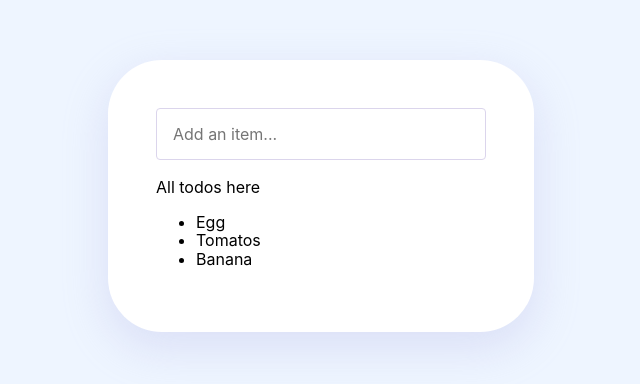
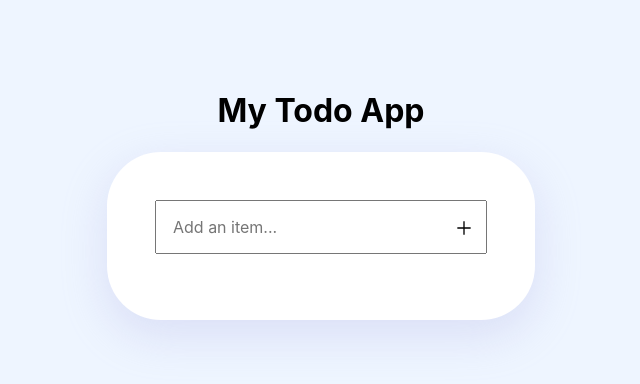
Before and after one commit to naimlatifi5/my-to-do-app, a React (Create React App) app: page / in a window 1280 px wide. Shown: the part 204-588 px from the top of the page, without its empty margins (319-959 px from the left). Built offline with nearby package versions, Linux system fonts and the light colour scheme.

Commit message:
more enhancement on my todo app

```diff
--- a/src/App.tsx
+++ b/src/App.tsx
@@ -1,11 +1,15 @@
-import React from 'react'
+import React, { useState } from 'react'
 import './App.css'
 import styled from 'styled-components'
 
 // components
 
 import AddToDo from './components/AddToDo'
-import ToDos from './components/ToDos'
+import ShowToDos from './components/ShowToDos'
+
+// model with interface
+
+import { ToDo } from './utils/model'
 
 const PageWrapper = styled.div`
   background-color: rgba(238, 245, 255, 1);
@@ -28,13 +32,30 @@ const ToDoListContainer = styled.div`
   border-radius: 54px;
   width: calc(100% - 48px);
 `
-function App() {
+const App: React.FC = () => {
+  const [toDo, setToDo] = useState<string>('')
+  const [allToDos, setAllToDos] = useState<ToDo[]>([])
+
+  const handleAddToDos = (e: React.FormEvent) => {
+    e.preventDefault()
+    if (toDo) {
+      setAllToDos([...allToDos, { id: Date.now(), todo: toDo, isDone: false }])
+      // empty input after submit
+      setToDo('')
+    }
+  }
+
   return (
     <PageWrapper>
       <Container>
+        <h1>My Todo App</h1>
         <ToDoListContainer>
-          <AddToDo></AddToDo>
-          <ToDos></ToDos>
+          <AddToDo
+            toDo={toDo}
+            setToDo={setToDo}
+            handleAddToDos={handleAddToDos}
+          ></AddToDo>
+          <ShowToDos allToDos={allToDos} setAllToDos={setAllToDos}></ShowToDos>
         </ToDoListContainer>
       </Container>
     </PageWrapper>
--- a/src/components/AddToDo.tsx
+++ b/src/components/AddToDo.tsx
@@ -1,24 +1,57 @@
-import React from 'react'
+import React, { useRef } from 'react'
 import styled from 'styled-components'
+import { GrAdd } from 'react-icons/gr'
 
 const Input = styled.input`
   padding: 16px;
   width: 100%;
-  border-radius: 4px;
-  border: 1px solid #dbd5ec;
+
   display: flex;
   flex-direction: column;
   justify-content: center;
   align-items: center;
   margin-bottom: 18px;
 `
-const AddToDo = () => {
+
+const FormWrapper = styled.form`
+  position: relative;
+`
+
+const IconWrapper = styled.div`
+  position: absolute;
+  top: 20px;
+  right: 15px;
+`
+interface Props {
+  toDo: string
+  setToDo: React.Dispatch<React.SetStateAction<string>>
+  handleAddToDos: (e: React.FormEvent) => void
+}
+
+const AddToDo: React.FC<Props> = ({ toDo, setToDo, handleAddToDos }) => {
+  const inputRef = useRef<HTMLInputElement>(null)
+
+  const handleFormSubmit = (e: React.FormEvent) => {
+    handleAddToDos(e)
+    // blur input after submitting the form
+    inputRef.current?.blur()
+  }
+
   return (
-    <div>
-      <form>
-        <Input type="search" placeholder="Add an item..." />
-      </form>
-    </div>
+    <>
+      <FormWrapper onSubmit={handleFormSubmit}>
+        <Input
+          ref={inputRef}
+          value={toDo}
+          onChange={(e) => setToDo(e.target.value)}
+          type="search"
+          placeholder="Add an item..."
+        />
+        <IconWrapper onClick={handleAddToDos}>
+          <GrAdd></GrAdd>
+        </IconWrapper>
+      </FormWrapper>
+    </>
   )
 }
 
--- /dev/null
+++ b/src/components/ShowToDos.tsx
@@ -0,0 +1,27 @@
+import React from 'react'
+import { ToDo } from '../utils/model'
+import ToDoItem from './ToDoItem'
+
+interface Props {
+  allToDos: ToDo[]
+  setAllToDos: React.Dispatch<React.SetStateAction<ToDo[]>>
+}
+
+const ShowToDos: React.FC<Props> = ({ allToDos, setAllToDos }) => {
+  return (
+    <ul>
+      {allToDos.map((item) => {
+        return (
+          <ToDoItem
+            key={item.id}
+            item={item}
+            allToDos={allToDos}
+            setAllToDos={setAllToDos}
+          />
+        )
+      })}
+    </ul>
+  )
+}
+
+export default ShowToDos
--- a/src/components/SingleToDoItem.tsx
+++ /dev/null
@@ -1,12 +0,0 @@
-import React from 'react'
-
-const SingleToDoItem = () => {
-  return (
-      <ul>
-          <li>Egg</li>
-          <li>Tomatos</li>
-          <li>Banana</li>
-    </ul>
-  )
-}
-export default SingleToDoItem
--- /dev/null
+++ b/src/components/ToDoItem.tsx
@@ -0,0 +1,27 @@
+import React from 'react'
+import { ToDo } from '../utils/model'
+import { AiFillDelete } from 'react-icons/ai'
+import { FiEdit } from 'react-icons/fi'
+
+interface Props {
+  item: ToDo
+  allToDos: ToDo[]
+  setAllToDos: React.Dispatch<React.SetStateAction<ToDo[]>>
+}
+
+const ToDoItem: React.FC<Props> = ({ item, allToDos, setAllToDos }) => {
+  return (
+    <>
+      <li>
+        <span>{item.todo}</span>
+        <span>
+          <AiFillDelete />
+        </span>
+        <span>
+          <FiEdit />
+        </span>
+      </li>
+    </>
+  )
+}
+export default ToDoItem
--- a/src/components/ToDos.tsx
+++ /dev/null
@@ -1,11 +0,0 @@
-import React from 'react'
-import SingleToDoItem from './SingleToDoItem'
-const ToDos = () => {
-  return (
-      <div>All todos here
-        <SingleToDoItem></SingleToDoItem>
-    </div>
-  )
-}
-
-export default ToDos
--- /dev/null
+++ b/src/utils/model.ts
@@ -0,0 +1,5 @@
+export interface ToDo {
+  id: number
+  todo: string
+  isDone: boolean
+}
```
